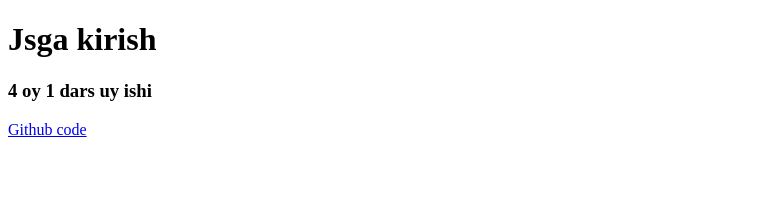
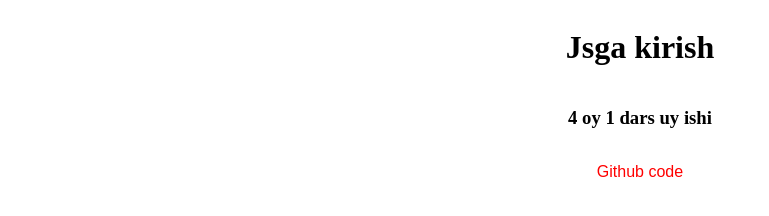
Before and after one commit to mrizoo/shortly-about-with-javascript, a plain HTML site: page index.html in a window 1280 px wide. Shown: the whole page, without its empty margins (0-769 px from the left). Drawn offline with Linux system fonts and the light colour scheme.

Commit message:
some add

```diff
--- a/index.html
+++ b/index.html
@@ -5,6 +5,21 @@
     <meta charset="UTF-8">
     <meta name="viewport" content="width=device-width, initial-scale=1.0">
     <title>4.1-dars</title>
+    <style>
+
+        a {
+             text-decoration: none;
+             font-family: Arial, Helvetica, sans-serif;
+             font-weight: 500;
+             color: red;
+        }
+        body {
+            display: flex;
+            flex-direction: column;
+            align-items: center;
+            justify-content: center;
+        }
+    </style>
 </head>
 
 <body>
```
